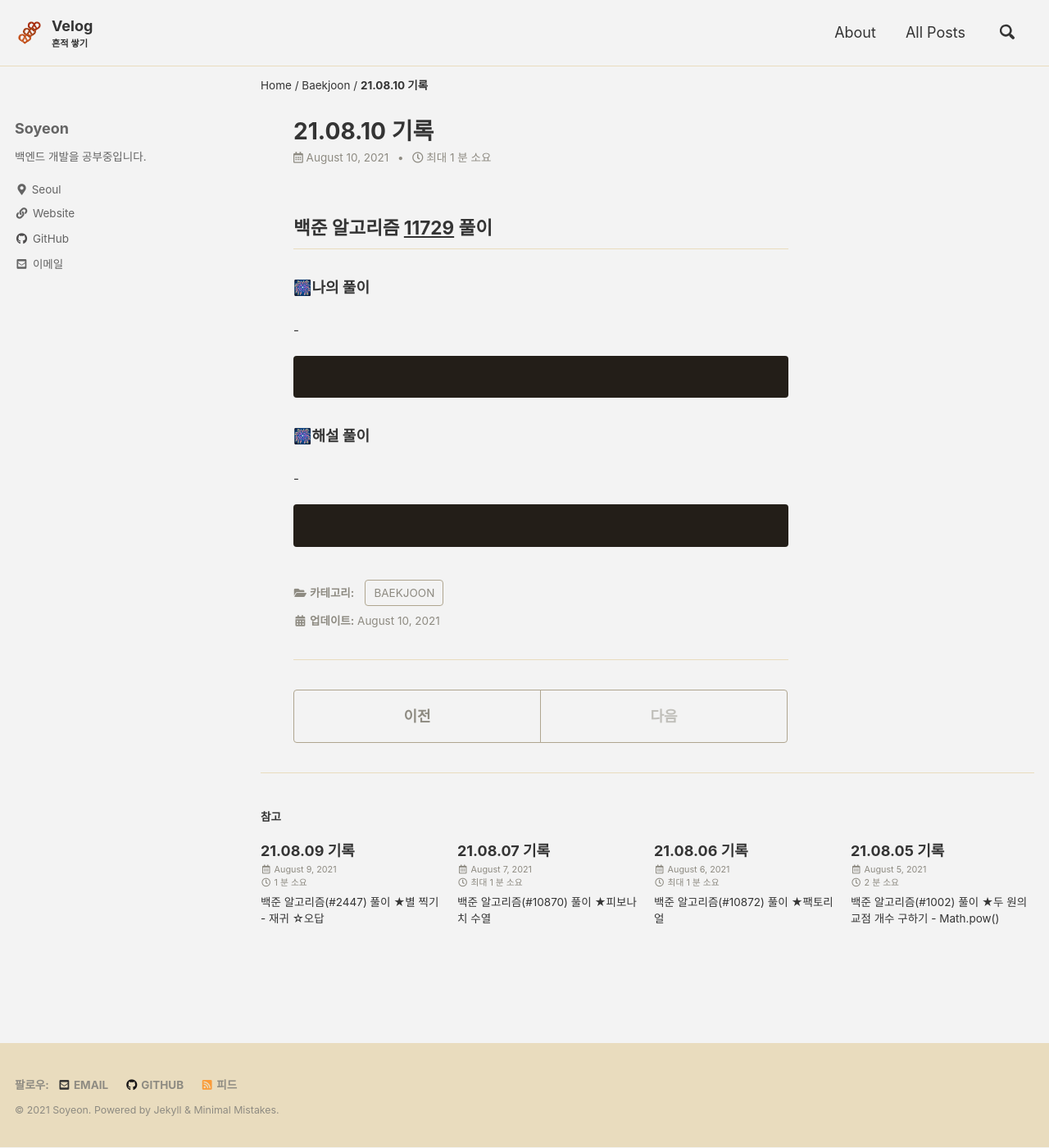
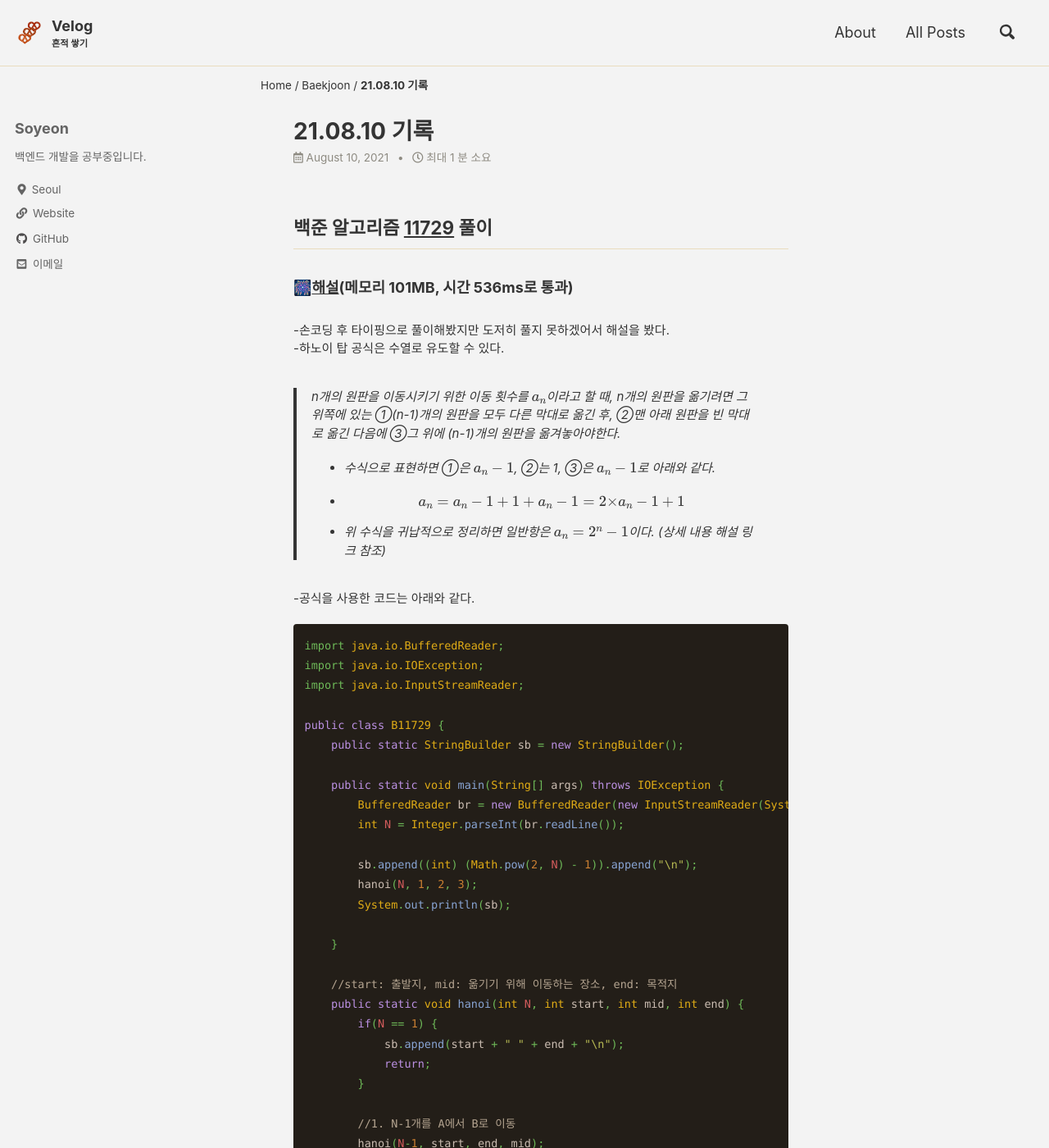
Before and after one commit to liv660/liv660.github.io, a Jekyll site: the page built from _posts/TIL/21.08.study/2021-08-10-210810.md, in a window 1280 px wide and 1400 px high. Shown: the whole window at 82% size. Built offline with Jekyll 4.4.1, drawn with Linux system fonts in a browser that asks for light colours; cached includes are drawn as plain includes; formulas are drawn with MathJax 3; some of the changed text lies outside the part shown.

Commit message:
Update 08.10 #11792 algorithm

````diff
--- a/_posts/TIL/21.08.study/2021-08-10-210810.md
+++ b/_posts/TIL/21.08.study/2021-08-10-210810.md
@@ -1,23 +1,57 @@
 ---
 title:  "21.08.10 기록"
-excerpt: "백준 알고리즘(#11729) 풀이 ★하노이 탑 - 재귀"
+excerpt: "백준 알고리즘(#11729) 풀이 ★하노이 탑 - 재귀 ☆오답"
 categories:
   - BAEKJOON
+use_math: true
 ---
 
 
 ## 백준 알고리즘 [11729](https://www.acmicpc.net/problem/11729) 풀이
 
-###### 🎆나의 풀이<br/>
-  -<br>
+###### 🎆[해설](https://st-lab.tistory.com/96)(메모리 101MB, 시간 536ms로 통과)<br/>
+  -손코딩 후 타이핑으로 풀이해봤지만 도저히 풀지 못하겠어서 해설을 봤다.<br>
+  -하노이 탑 공식은 수열로 유도할 수 있다.<br>
+  > n개의 원판을 이동시키기 위한 이동 횟수를 $a_n$이라고 할 때, n개의 원판을 옮기려면 그 위쪽에 있는 ①(n-1)개의 원판을 모두 다른 막대로 옮긴 후, ②맨 아래 원판을 빈 막대로 옮긴 다음에 ③그 위에 (n-1)개의 원판을 옮겨놓아야한다.
+  * 수식으로 표현하면 ①은 $a_n-1$, ②는 1, ③은 $a_n-1$로 아래와 같다.
+  * $$a_n = a_n-1 + 1 + a_n-1 = 2 × a_n-1 + 1$$
+  * 위 수식을 귀납적으로 정리하면 일반항은 $a_n = 2^n - 1$이다. (상세 내용 해설 링크 참조)
+
+  -공식을 사용한 코드는 아래와 같다.<br>
 
 ```java
+import java.io.BufferedReader;
+import java.io.IOException;
+import java.io.InputStreamReader;
 
+public class B11729 {
+    public static StringBuilder sb = new StringBuilder();
+
+    public static void main(String[] args) throws IOException {
+        BufferedReader br = new BufferedReader(new InputStreamReader(System.in));
+        int N = Integer.parseInt(br.readLine());
+
+        sb.append((int) (Math.pow(2, N) - 1)).append("\n");
+        hanoi(N, 1, 2, 3);
+        System.out.println(sb);
+
+    }
+
+    //start: 출발지, mid: 옮기기 위해 이동하는 장소, end: 목적지
+    public static void hanoi(int N, int start, int mid, int end) {
+        if(N == 1) {
+            sb.append(start + " " + end + "\n");
+            return;
+        }
+
+        //1. N-1개를 A에서 B로 이동
+        hanoi(N-1, start, end, mid);
+
+        //2. 1개를 A에서 C로 이동
+        sb.append(start + " " + end + "\n");
+
+        //3. N-1개를 B에서 C로 이동
+        hanoi(N-1, mid, start, end);
+    }
+}
 ```
-
-###### 🎆해설 풀이<br/>
-  -<br>
-
-```java
-
-```
````
